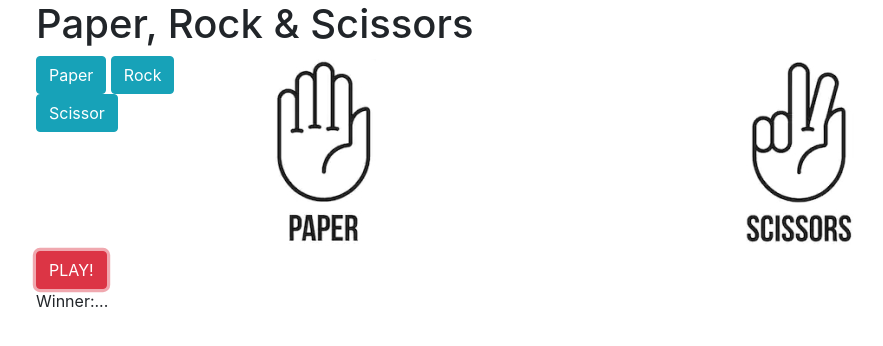
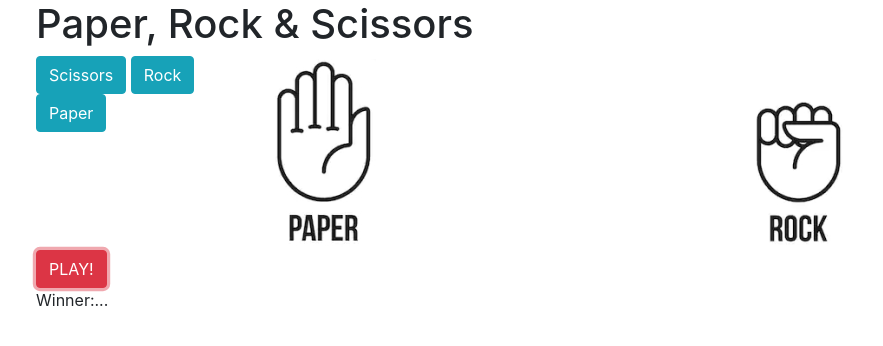
Before and after one commit to Nicnicsai/javascript_hills, a website: page js-games/game_1_rock/index.html in a window 1280 px wide. Both pictures are taken after a click on the button "PLAY!". Shown: the whole page, without its empty margins (49-932 px from the left). Drawn offline with nearby package versions, Linux system fonts and the light colour scheme.

Commit message:
update game

```diff
--- a/js-games/game_1_rock/game_1.js
+++ b/js-games/game_1_rock/game_1.js
@@ -0,0 +1,48 @@
+(function () {
+
+    //random choice computer
+    var gallery = [
+        "assets/scissors.png",
+        "assets/rock.png",
+        "assets/paper.png",
+    ];
+
+    /*//create image variables
+    var scissor = "assets/scissors.png";
+    var rock = "assets/rock.png";
+    var paper = "assets/paper.png";*/
+
+    //image sources players
+    var imgSourcePlayer = document.getElementById("img-you");
+    var imgSourceComputer = document.getElementById("img-computer");
+    //var buttons = document.querySelectorAll(".buttons"); //all buttons player in nodelist(3)
+    //console.log(buttons);
+
+    document.querySelectorAll('.buttons').forEach(button => {
+        button.addEventListener('click', function() {
+
+            console.log(indexOf(button));
+
+
+
+        });
+    });
+
+
+
+
+
+    // click PLAY button
+
+    document.getElementById("play-btn").addEventListener("click", function() {
+
+        // var indexGallery = gallery.indexOf(firstOne);  //index of..
+
+        imgSourceComputer.setAttribute("src",gallery[Math.floor(Math.random() * 3)]);
+    });
+
+
+
+
+
+})();
--- a/js-games/game_1_rock/index.html
+++ b/js-games/game_1_rock/index.html
@@ -27,17 +27,17 @@
     <div class="row">
         <div class="col-sm-2">
             <!--buttons -->
-            <button type="button" class="btn btn-info" id="paper-btn">Paper</button>
-            <button type="button" class="btn btn-info" id="rock-btn">Rock</button>
-            <button type="button" class="btn btn-info" id="scissor-btn">Scissor</button>
+            <button type="button" class="btn btn-info buttons" id="scissors-btn">Scissors</button>
+            <button type="button" class="btn btn-info buttons" id="rock-btn">Rock</button>
+            <button type="button" class="btn btn-info buttons" id="paper-btn">Paper</button>
         </div>
         <div class="col-sm-5">
             <!-- square left -->
-            <img src="assets/paper.png" alt="your choice">
+            <img src="assets/paper.png" alt="your choice" id="img-you">
         </div>
         <div class="col-sm-5">
             <!-- square right -->
-            <img src="assets/scissors.png" alt="the computer's choice">
+            <img src="assets/scissors.png" alt="the computer's choice" id="img-computer">
         </div>
     </div>
 
@@ -57,7 +57,13 @@
 </section>
 
 
+
+
+
+
+<script src="game_1.js"></script>
 <!-- BOOTSTRAP -->
+
 <script src="https://code.jquery.com/jquery-3.3.1.slim.min.js"
         integrity="sha384-q8i/X+965DzO0rT7abK41JStQIAqVgRVzpbzo5smXKp4YfRvH+8abtTE1Pi6jizo"
         crossorigin="anonymous"></script>
```
